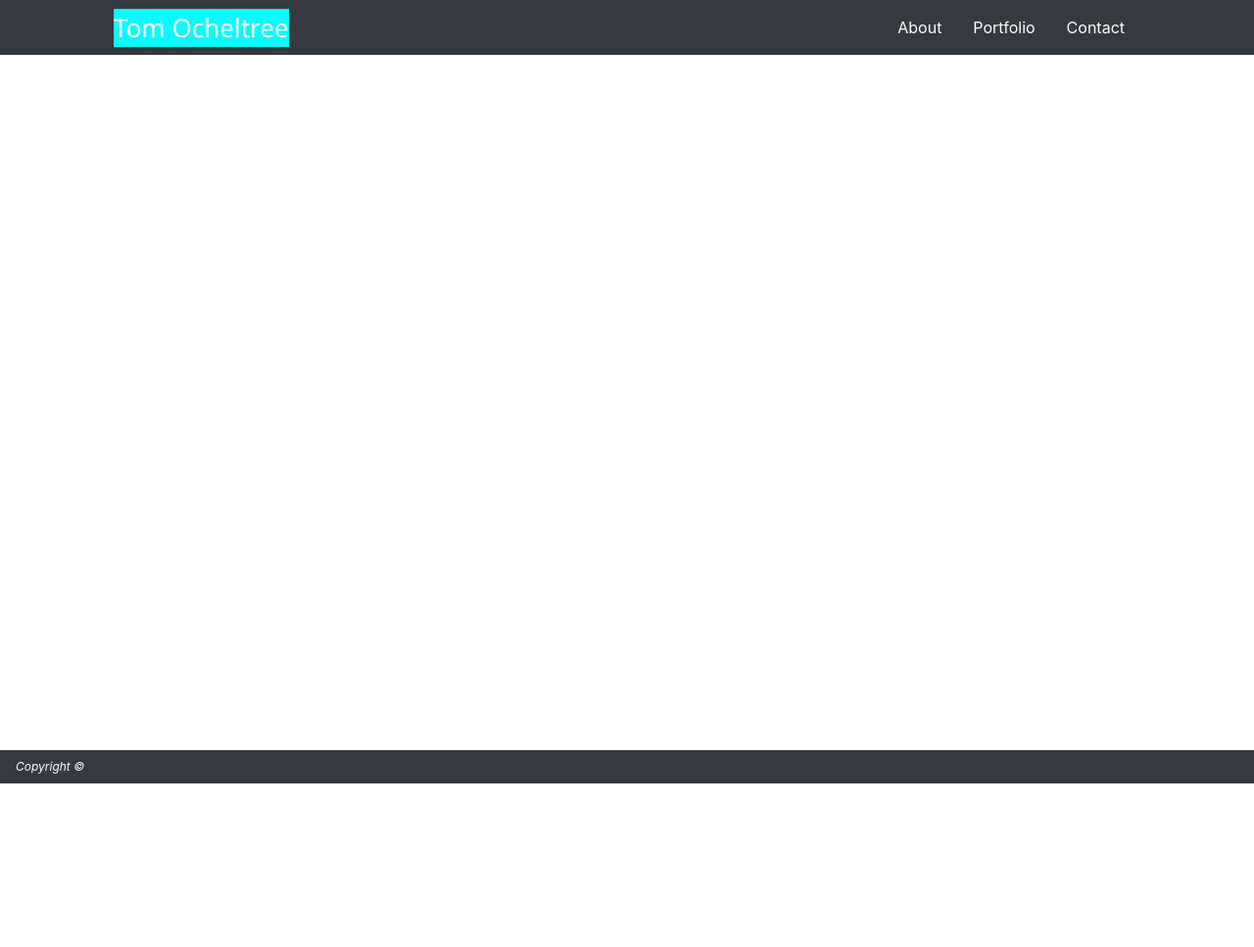
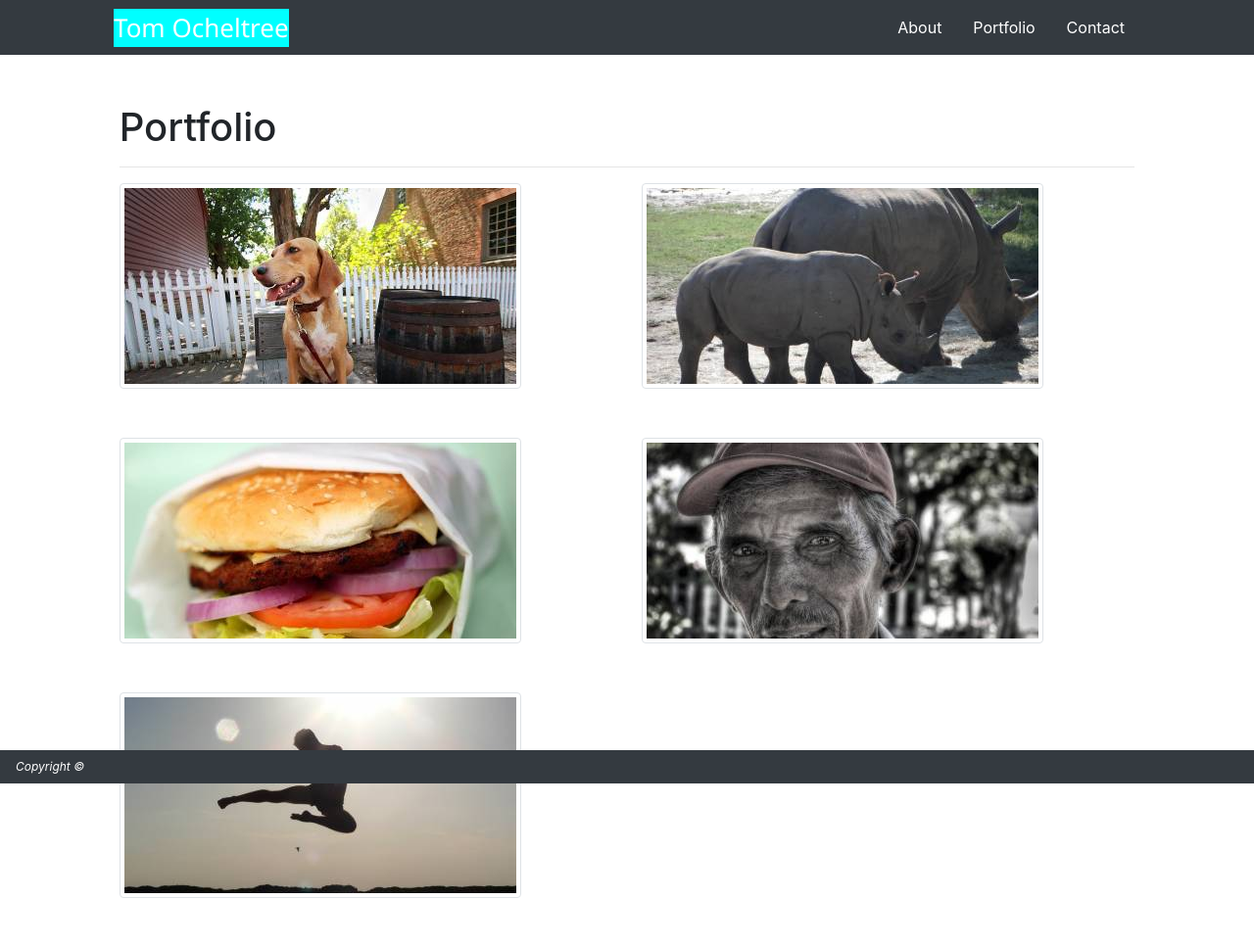
Before and after one commit to tjochelt/Bootstrap-Portfolio, a plain HTML site: page portfolio.html in a window 1280 px wide. Shown: the whole page at 98% size. Before the commit the page ends 800 px from the top, so only its background shows below. Drawn offline with nearby package versions, Linux system fonts and the light colour scheme.

Commit message:
portfolio page done in different format

```diff
--- a/portfolio.html
+++ b/portfolio.html
@@ -35,10 +35,61 @@
 
     </nav>
 
-        <nav class="navbar fixed-bottom navbar-light bg-dark">
+    <div class="container-fluid">
+        <!-- rows for pics -->
+        <div class="row">
+            <div class="col-md-12" style="height:50px"></div>
+        </div>
+        <div class="row">
+            <div class="col-md-1"></div>
+            <div class="col-md-10" style="text-align: left;"><h1>Portfolio</h1> <hr></div>
+            <div class="col-md-1"></div>
+            <!-- <div class="col-md-3"></div> -->
 
-            <div class="text-center font-italic" style="color:white; font-size: 12px;">Copyright &copy;</div>
-        </nav>
+
+        </div>
+
+        <div class="row">
+            <div class="col-md-1"></div>
+            <div class="col-md-5"><img src="Images/water-droplet.jpg" class="img-fluid img-thumbnail rounded float-left" alt="Responsive image"></div>
+            <div class="col-md-5"><img src="Images/colors.jpg" class="img-fluid img-thumbnail rounded float-left" alt="Responsive image"></div>
+            <div class="col-md-1"></div>
+        </div>
+
+        <div class="row">
+            <div class="col-md-12" style="height:50px"> </div>
+            </div>
+
+            <div class="row">
+                <div class="col-md-1"></div>
+                <div class="col-md-5"><img src="Images/earbuds.jpg"class="img-fluid img-thumbnail rounded float-left" alt="Responsive image"></div>
+                <div class="col-md-5"><img src="/Images/space.jpg"class="img-fluid img-thumbnail rounded float-left" alt="Responsive image"></div>
+                <div class="col-md-1"></div>
+            </div>
+
+            <div class="row">
+                <div class="col-md-12" style="height:50px"></div>
+            </div>
+
+            <div class="row">
+                <div class="col-md-1"></div>
+                <div class="col-md-5"><img src="/Images/my-crew.jpg"class="img-fluid img-thumbnail rounded float-left" alt="Responsive image"></div>
+                <div class="col-md-5"></div>
+                <div class="col-md-1"></div>
+            </div>
+            <div class="row">
+                <div class="col-md-12" style="height:50px"></div>
+            </div>
+
+        </div>
+
+    </div>
+
+
 </body>
 
+<nav class="navbar fixed-bottom navbar-light bg-dark">
+
+        <div class="text-center font-italic" style="color:white; font-size: 12px;">Copyright &copy;</div>
+    </nav>
 </html>
```
Also changed, not shown: index.html (+36 -8 lines), Images/colors.jpg (added), Images/earbuds.jpg (added), Images/my-crew.jpg (added), Images/space.jpg (added), Images/water-droplet.jpg (added).
